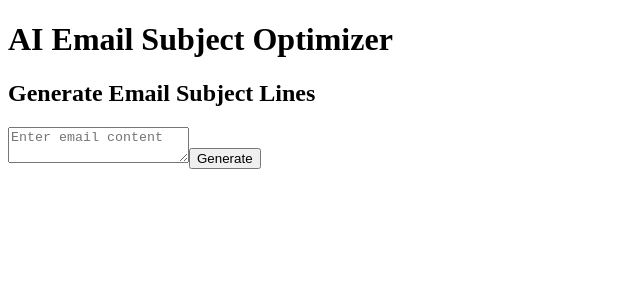
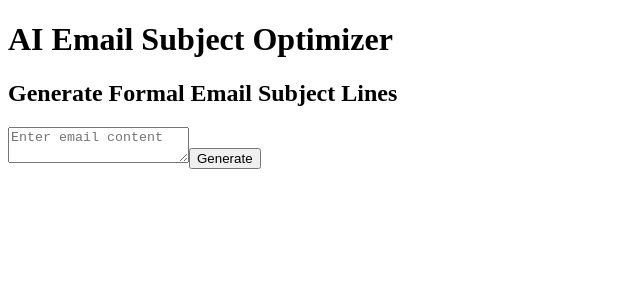
Before and after one commit to watsonm19/email-subject-optimizer, an Angular app in the folder frontend/: page / in a window 1280 px wide. Shown: the top 300 px of the page, without its empty margins (0-640 px from the left). Built offline with nearby package versions, Linux system fonts and the light colour scheme.

Commit message:
WIP - updated formal html

```diff
--- a/frontend/src/app/formal-subject-generator/formal-subject-generator.component.html
+++ b/frontend/src/app/formal-subject-generator/formal-subject-generator.component.html
@@ -1,5 +1,5 @@
 <div>
-  <h2>Generate Email Subject Lines</h2>
+  <h2>Generate Formal Email Subject Lines</h2>
   <textarea [(ngModel)]="emailContent" placeholder="Enter email content"></textarea>
   <button (click)="generateFormalSubjectLines()">Generate</button>
 
```
